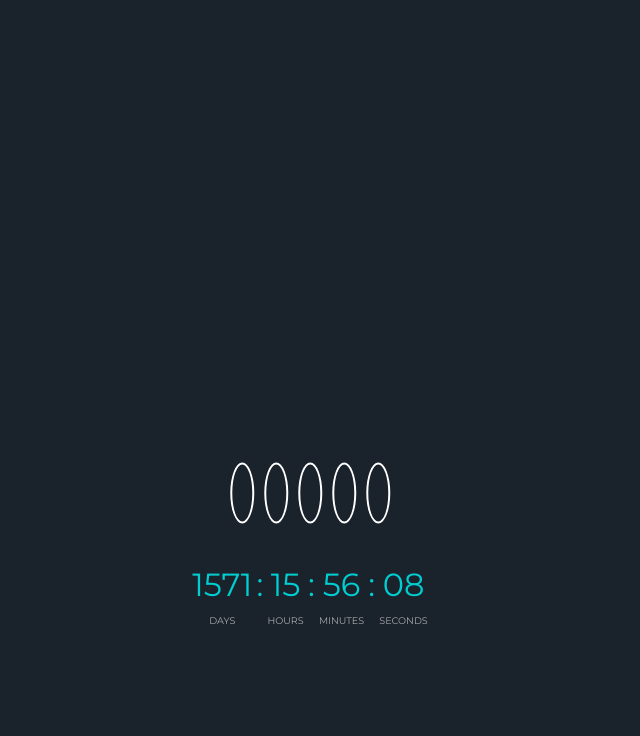
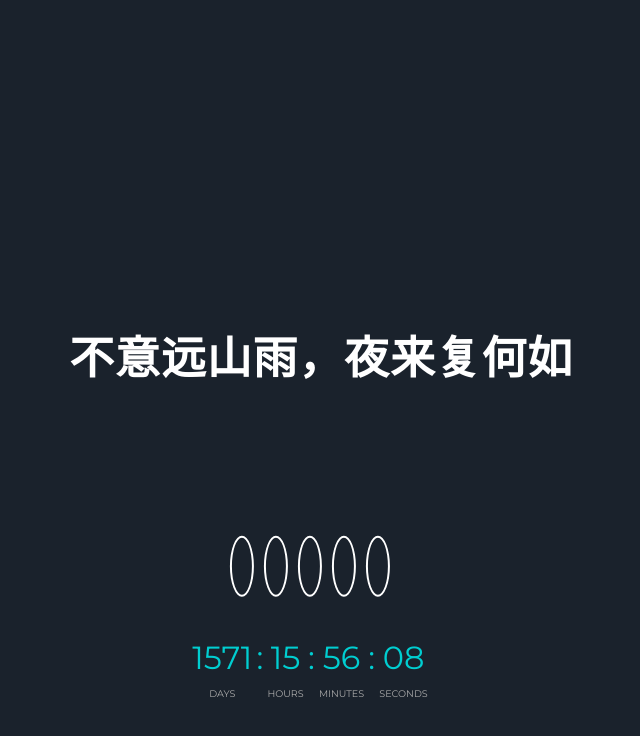
Before and after one commit to Ju-ch/page-Index, a Jekyll site: the page built from index.html, in a window 1280 px wide and 900 px high. Shown: the top 736 px of the window, without its empty margins (330-970 px from the left). Built offline with Jekyll 4.4.1, drawn with Linux system fonts in a browser that asks for light colours; nearby versions of some CDN libraries; some web fonts are replaced; library files that are not in the unit come from our copies; a style sheet for code colours, icons or effects is not loaded.

Commit message:
Update index.html
停用 hitokoto

```diff
--- a/index.html
+++ b/index.html
@@ -5,8 +5,9 @@ layout: default
 <div id="particles-js">
     <div class="header">
         <h1 class="h1_info">
-            <script type="text/javascript" src="//6683672.xyz/hitokoto/?format=js&charset=utf-8&rows=2&poet=mzd"></script>
-            <div id="hitokoto"><script>hitokoto()</script></div>
+<!--             <script type="text/javascript" src="//6683672.xyz/hitokoto/?format=js&charset=utf-8&rows=2&poet=mzd"></script> -->
+<!--             <div id="hitokoto"><script>hitokoto()</script></div> -->
+            <div id="hitokoto"><p>不意远山雨，夜来复何如</p></div>
         </h1>
         <div class="header-icons">
             <a aria-label="Send email" href="mailto:support@vmert.com" title="MailTO"><i class="icon iconemail"></i></a>
```
